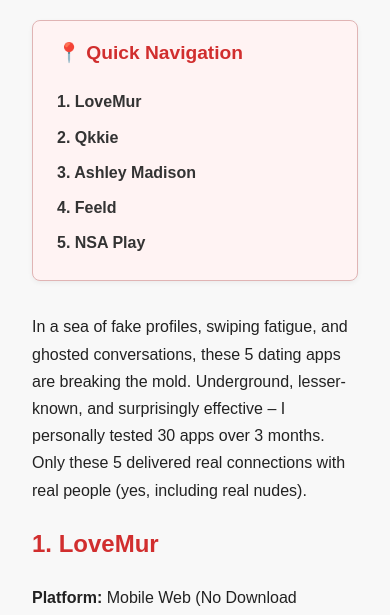
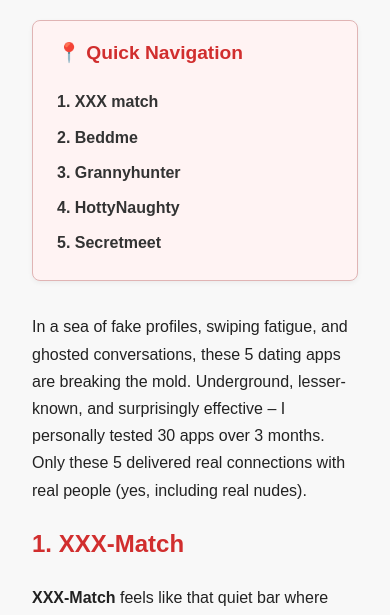
Before and after one commit to kingxkirbyv/top-dating-app-in-usa-2025, a plain HTML site: page index.html in a window 390 px wide. Shown: the part 229-844 px from the top of the page. Drawn offline with Linux system fonts and the light colour scheme.

Commit message:
Update index.html

```diff
--- a/index.html
+++ b/index.html
@@ -85,34 +85,32 @@
   <nav id="toc" style="margin-bottom: 2em;">
     <h3 style="color:#d12e2e;">📍 Quick Navigation</h3>
     <ul style="list-style: none; padding-left: 0;">
-      <li><a href="#lovemur">1. LoveMur</a></li>
-      <li><a href="#qkkie">2. Qkkie</a></li>
-      <li><a href="#ashley">3. Ashley Madison</a></li>
-      <li><a href="#feeld">4. Feeld</a></li>
-      <li><a href="#nsa">5. NSA Play</a></li>
+      <li><a href="#xxxmatch">1. XXX match</a></li>
+      <li><a href="#beddme">2. Beddme</a></li>
+      <li><a href="#Grannyhunter">3. Grannyhunter</a></li>
+      <li><a href="#HottyNaughty">4. HottyNaughty</a></li>
+      <li><a href="#Secretmeet">5. Secretmeet</a></li>
     </ul>
   </nav>
   <p>In a sea of fake profiles, swiping fatigue, and ghosted conversations, these 5 dating apps are breaking the mold. Underground, lesser-known, and surprisingly effective – I personally tested 30 apps over 3 months. Only these 5 delivered real connections with real people (yes, including real nudes).</p>
 
 <!-- App 1 -->
 <div class="app-block">
-  <h2>1. LoveMur</h2>
-  <p><strong>Platform:</strong> Mobile Web (No Download Needed)</p>
-  <p><strong>LoveMur</strong> feels like that quiet bar where you lock eyes with someone and know it’s going somewhere. No bios. No filters. Just real people looking to chat, flirt, and maybe meet — tonight. It’s made for fast, honest connections without any of the usual app drama.</p>
+  <h2>1. XXX-Match</h2>
+  <p><strong>XXX-Match</strong> feels like that quiet bar where you lock eyes with someone and know it’s going somewhere. No bios. No filters. Just real people looking to chat, flirt, and maybe meet — tonight. It’s made for fast, honest connections without any of the usual app drama.</p>
   <p>What makes it different? Every profile is photo-verified and email-confirmed. That means no bots, no scams, no fake models. The moment you log in, you see people near you — not just a random feed. I tried it at 11PM in Melbourne and got five messages within fifteen minutes. Two were polite. One was bold. One was hilarious. One just sent “👀”.</p>
   <p>There’s no app to download. Just open it in your browser, sign up in under 30 seconds, and you’re in. The design is clean, minimal, and feels almost... too easy. It’s like walking into a room where everyone’s already looking at you. No long forms, no matching system. Just instant conversation.</p>
-  <p>What I liked most? People on LoveMur don’t play coy. If they message you, they mean it. Some chats are flirty. Others are sweet. A few are straight-up wild. It reminded me of late-night AIM chats — raw, messy, human. One guy told me, “I’m not even sure what I want, but I want it now.” I felt that.</p>
+  <p>What I liked most? People on XXX-Match don’t play coy. If they message you, they mean it. Some chats are flirty. Others are sweet. A few are straight-up wild. It reminded me of late-night AIM chats — raw, messy, human. One guy told me, “I’m not even sure what I want, but I want it now.” I felt that.</p>
   <p>LoveMur thrives in cities like Chicago, Sydney, Manchester, and Toronto. But even smaller towns seem to have hidden activity at the right hours. It’s the kind of place you check just to see who’s online — and end up staying because someone saw you too.</p>
   <p>It’s not for everyone. If you want deep compatibility tests and soulmate astrology, look elsewhere. But if you want real talk with real people, no bullshit, no app store — this one’s worth a shot.</p>
-  <a id="lovemur" class="cta" href="https://t.ancdu.link/342991/10168/0?source=SEO_parasite&aff_sub5=SF_006OG000004lmDN" target="_blank" rel="noopener noreferrer">👉 Try LoveMur Now (Instant Access)</a>
+  <a id="xxxmatch" class="cta" href="https://t.mbdaad.link/342991/9969/0?source=SEO_Parasite&aff_sub5=SF_006OG000004lmDN" target="_blank" rel="noopener noreferrer">👉 Try XXX Match Now (Instant Access)</a>
 </div>
 
 
   <!-- App 2 (Qkkie) -->
   <div class="app-block">
-    <h2>2. Qkkie – Hidden Dating That Works</h2>
-    <p><strong>Platform:</strong> Web-based (No App Needed)</p>
-    <p><em>Warning:</em> This one sounds too good to be true – until you see it in action. <strong>Qkkie</strong> doesn’t scream sexy at first glance – but behind its retro design is something raw, active, and deeply real. What shocked me wasn’t just the volume of people using it, but how damn human it felt. Real conversations. Real typing speed. Real reaction time. Real pauses.</p>
+    <h2>2. Beddme – Hidden Dating That Works</h2>
+    <p><em>Warning:</em> This one sounds too good to be true – until you see it in action. <strong>Beddme</strong> doesn’t scream sexy at first glance – but behind its retro design is something raw, active, and deeply real. What shocked me wasn’t just the volume of people using it, but how damn human it felt. Real conversations. Real typing speed. Real reaction time. Real pauses.</p>
     <p>The real kicker? No credit card needed. Signup is free. You just confirm your email and the gates open. It’s mostly women in the 24–35 age range. One of them literally asked me if I was "bored enough to be bad tonight."</p>
     <p>I spent three days chatting with a girl named "Nika." She said she worked in marketing but hated Zoom calls. Her profile had no Instagram, no Snapchat, just blurry mirror selfies and one close-up of a tattoo behind her neck. I asked if she was real. She sent me a 4-second audio note whispering my name. I’ve been online long enough to know: bots don’t whisper.</p>
     <p>The site itself works like a token economy. You get free messages, but once you’re in deep, you either earn or buy tokens to keep the chat going. Surprisingly, a lot of people send tokens back. Some even say, "You don’t need to pay me, I just like chatting." That hit weirdly intimate.</p>
@@ -121,45 +119,42 @@
     <p>Some might think it’s scripted. But trust me: no bot types like she did. She remembered what I said on day one, referenced it four conversations later, and even joked about the name of my dog like she had met him. It was eerie. Not fake eerie – just real enough to catch me off guard. This thing has layers.</p>
         <p><blockquote>“You don’t have to show me your face. I just want the version of you no one else gets.” – Casey, 2:31AM</blockquote>
     <p>Warning: addictive. Don’t join if you’re just looking to scroll. Join if you're ready to have someone remember your favorite insult and whisper it back at you on a Tuesday night you didn’t think you'd survive.</p> Don’t join if you’re just “curious.” Join if you're lonely enough to risk falling into a 3AM black hole with a stranger who types like your ex but listens better.</p>
-    <a id="qkkie" class="cta" href="https://t.ancdu.link/342991/10136/38341?source=SEO_parasite&aff_sub5=SF_006OG000004lmDN" target="_blank" rel="noopener noreferrer">🔥 Join Qkkie Now (Free + Anonymous)</a>
+    <a id="beddme" class="cta" href="https://t.mbdaad.link/342991/9882/0?source=SEO_Parasite&aff_sub5=SF_006OG000004lmDN" target="_blank" rel="noopener noreferrer">🔥 Join Beddme Now (Free + Anonymous)</a>
   </div>
 
   <!-- App 3 -->
   <div class="app-block">
-    <h2>3. Ashley Madison – The OG Affair Network</h2>
-    <p><strong>Platform:</strong> Web, Android, iOS</p>
-    <p><strong>Ashley Madison</strong> is the app that refuses to die. Known for its scandalous past, it's now more secure, more private, and surprisingly more honest than most dating apps. It's built for affairs, but many single people join just for the thrill. The anonymity, the mystery, the hidden intentions – it creates a cocktail of tension that’s hard to ignore.</p>
-    <p>I tested it under a pseudonym. My inbox exploded within hours. The tone was different – more direct, more emotionally charged. "I don’t want to be saved," one woman wrote, "I want to be devoured." That’s not Tinder talk. That’s Ashley Madison’s realm.</p>
+    <h2>3. Grannyhunter</h2>
+    <p><strong>Grannyhunter</strong> is the app that refuses to die. Known for its scandalous past, it's now more secure, more private, and surprisingly more honest than most dating apps. It's built for affairs, but many single people join just for the thrill. The anonymity, the mystery, the hidden intentions – it creates a cocktail of tension that’s hard to ignore.</p>
+    <p>I tested it under a pseudonym. My inbox exploded within hours. The tone was different – more direct, more emotionally charged. "I don’t want to be saved," one woman wrote, "I want to be devoured." That’s not Tinder talk. That’s Grannyhunter’s realm.</p>
     <p>What sets it apart is the age demographic. It skews older – 30s to 50s – and people here know what they want. The chat system is paid, which sounds like a turn-off, but actually filters out time-wasters. Conversations are slower, deeper, sometimes bordering on confessional.</p>
     <p>I had a 4-day exchange with a married woman from Detroit. She never sent photos. Just stories. Her messages read like erotic fiction. I never met her. But those 4 nights? They were more real than some dates I’ve had in person.</p>
-    <p>If you’re looking for something raw, forbidden, and not driven by likes or matches, Ashley Madison still delivers. It’s a digital motel with velvet curtains and locked doors – and once you're inside, you understand why it never goes out of style.</p>
-    <a id="ashley" class="cta" href="https://t.ancdu.link/342991/7703?source=SEO_parasite&aff_sub5=SF_006OG000004lmDN" target="_blank" rel="noopener noreferrer">👉 Explore Ashley Madison Now</a>
+    <p>If you’re looking for something raw, forbidden, and not driven by likes or matches, Grannyhunter still delivers. It’s a digital motel with velvet curtains and locked doors – and once you're inside, you understand why it never goes out of style.</p>
+    <a id="Grannyhunter" class="cta" href="https://t.mbdaad.link/342991/7570?source=SEO_Parasite&aff_sub5=SF_006OG000004lmDN" target="_blank" rel="noopener noreferrer">👉 Explore Grannyhunter Now</a>
   </div>
 
   <!-- App 4 -->
   <div class="app-block">
-    <h2>4. Feeld – For the Curious and the Kinky</h2>
-    <p><strong>Platform:</strong> iOS & Android</p>
-    <p><strong>Feeld</strong> is not your average dating app. It’s a space built for the curious, the kinky, the couples, the polyamorous, the seekers. You enter with your desires, and Feeld doesn’t judge. In fact, it encourages exploration. You can list what you’re into, what you’re not into, and even what you’re unsure about.</p>
+    <h2>4. HottyNaughty</h2>
+    <p><strong>HottyNaughty</strong> is not your average dating app. It’s a space built for the curious, the kinky, the couples, the polyamorous, the seekers. You enter with your desires, and HottyNaughty doesn’t judge. In fact, it encourages exploration. You can list what you’re into, what you’re not into, and even what you’re unsure about.</p>
     <p>When I joined, I was greeted by a flood of terms I had to Google. Demisexual. Switch. RACK vs SSC. It was like falling into a glossary of modern desire. But once I got past the learning curve, I found some of the most respectful, open-minded, and articulate people I've ever matched with.</p>
     <p>Feeld lets you connect as a single, or as a couple. You can “ghost” into different cities, explore anonymously, or just leave breadcrumbs of your presence. The design is clean, dark, and intuitive. Messages feel more intentional. Bios are often poetic. Preferences are stated boldly.</p>
-    <p>I matched with a couple from Austin who were into lucid dreaming and candle wax. Another girl from Prague told me she only dates during full moons. I didn’t question it. On Feeld, you don’t.</p>
+    <p>I matched with a couple from Austin who were into lucid dreaming and candle wax. Another girl from Prague told me she only dates during full moons. I didn’t question it. On HottyNaughty, you don’t.</p>
     <p>Whether you’re exploring a kink, opening a relationship, or just tired of the algorithmic dullness of mainstream apps – Feeld offers something different. Something fluid. Something human.</p>
-    <a id="feeld" class="cta" href="https://t.ancdu.link/342991/7703?source=SEO_parasite&aff_sub5=SF_006OG000004lmDN" target="_blank" rel="noopener noreferrer">👉 Enter Feeld (Discreet Access)</a>
+    <a id="HottyNaughty" class="cta" href="https://t.mbdaad.link/342991/10009/0?source=SEO_Parasite&aff_sub5=SF_006OG000004lmDN" target="_blank" rel="noopener noreferrer">👉 Enter HottyNaughty (Discreet Access)</a>
   </div>
 
   <!-- App 5 -->
   <div class="app-block">
-    <h2>5. NSA Play – The "Beta Invite Only" App (But Not Really)</h2>
-    <p><strong>Platform:</strong> Web-only</p>
-    <p><strong>NSA Play</strong> feels like a dark web experiment that escaped into public view. No app store listing. No social media. Just a plain web interface that claims to be invite-only (but isn't). You enter, create a profile, and get dropped into a token-based chat system where everyone acts like they’ve got secrets.</p>
+    <h2>5. Secretmeet</h2>
+    <p><strong>Secretmeet</strong> feels like a dark web experiment that escaped into public view. No app store listing. No social media. Just a plain web interface that claims to be invite-only (but isn't). You enter, create a profile, and get dropped into a token-based chat system where everyone acts like they’ve got secrets.</p>
     <p>I went in with zero expectations. Within 15 minutes, I had two chats open – one with a guy roleplaying as a therapist, another with a woman who refused to use vowels. It was bizarre, but weirdly freeing. No photos unless requested. No typing indicators. No pressure to be anyone except whoever you feel like being that night.</p>
-    <p>NSA Play thrives on anonymity and roleplay. One night I posed as a hotel concierge. The next, as someone’s ex they never got closure from. It was part theater, part therapy, part sexting. And completely addicting.</p>
-    <p>It’s not polished. The UI is clunky. The token system is primitive. But that’s the point. This isn’t a polished app for normies. It’s a glitchy dive bar where everyone’s pretending and revealing themselves all at once. If you crave weird, wild, and unfiltered digital connections – NSA Play is your new obsession.</p>
-    <a class="cta" href="https://t.ancdu.link/342991/7703?source=SEO_parasite&aff_sub5=SF_006OG000004lmDN" target="_blank" rel="noopener noreferrer">👉 Try NSA Play (Beta Mode)</a>
+    <p>Secretmeet thrives on anonymity and roleplay. One night I posed as a hotel concierge. The next, as someone’s ex they never got closure from. It was part theater, part therapy, part sexting. And completely addicting.</p>
+    <p>It’s not polished. The UI is clunky. The token system is primitive. But that’s the point. This isn’t a polished app for normies. It’s a glitchy dive bar where everyone’s pretending and revealing themselves all at once. If you crave weird, wild, and unfiltered digital connections – Secretmeet is your new obsession.</p>
+    <a id="Secretmeet" class="cta" href="https://t.mbdaad.link/342991/10065/0?source=SEO_Parasite&aff_sub5=SF_006OG000004lmDN" rel="noopener noreferrer">👉 Try Secretmeet</a>
   </div>
 
-  <p id="nsa" class="note">*These apps are reviewed based on actual personal experience. Signup is free for most, but confirm your email to unlock features. No bullshit. No spam. Just the raw truth from the field.</p>
+  <p class="note">*These apps are reviewed based on actual personal experience. Signup is free for most, but confirm your email to unlock features. No bullshit. No spam. Just the raw truth from the field.</p>
 </body>
   <!-- Google Analytics -->
 <script async src="https://www.googletagmanager.com/gtag/js?id=G-NST05ST5WY"></script>
```
